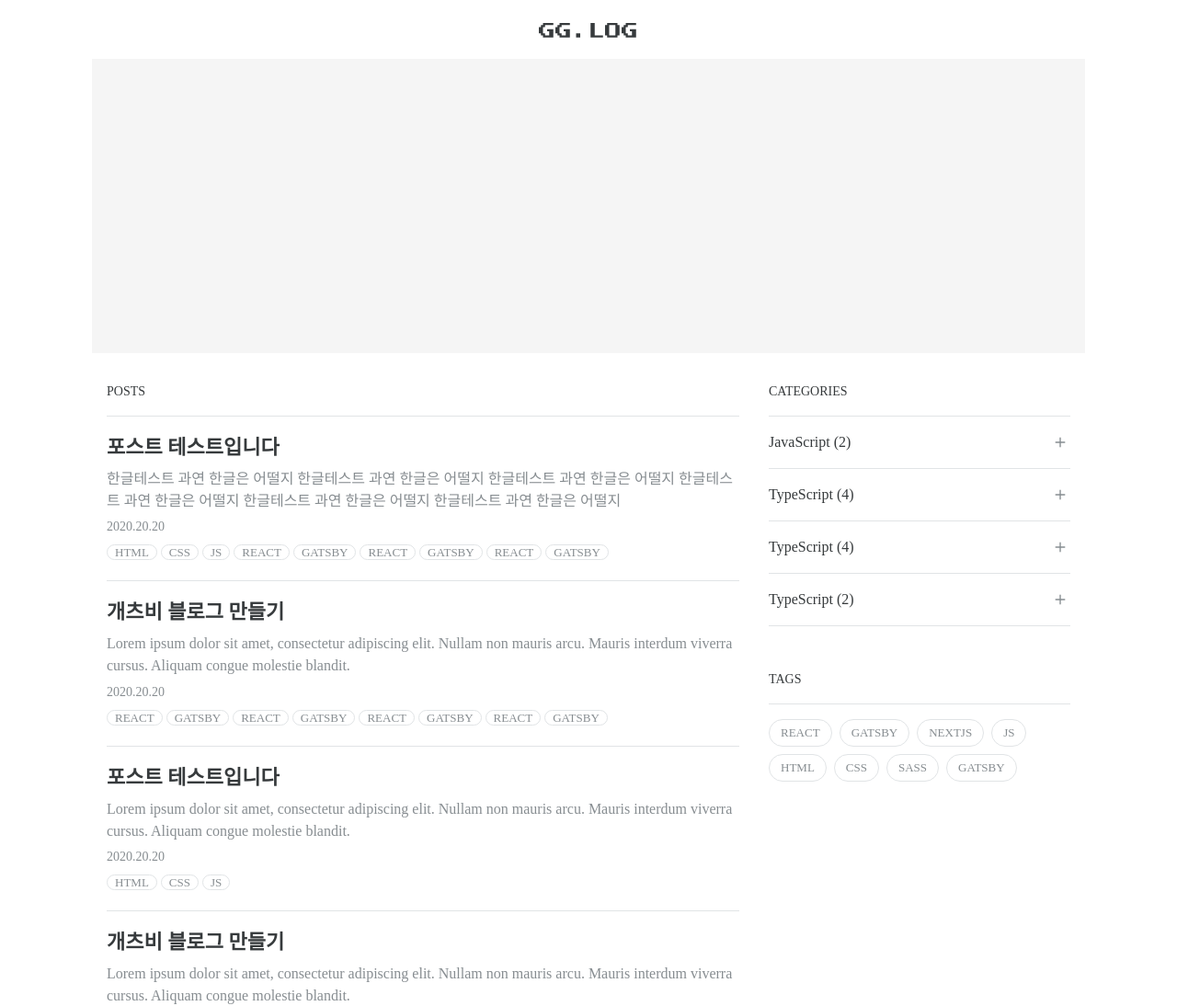
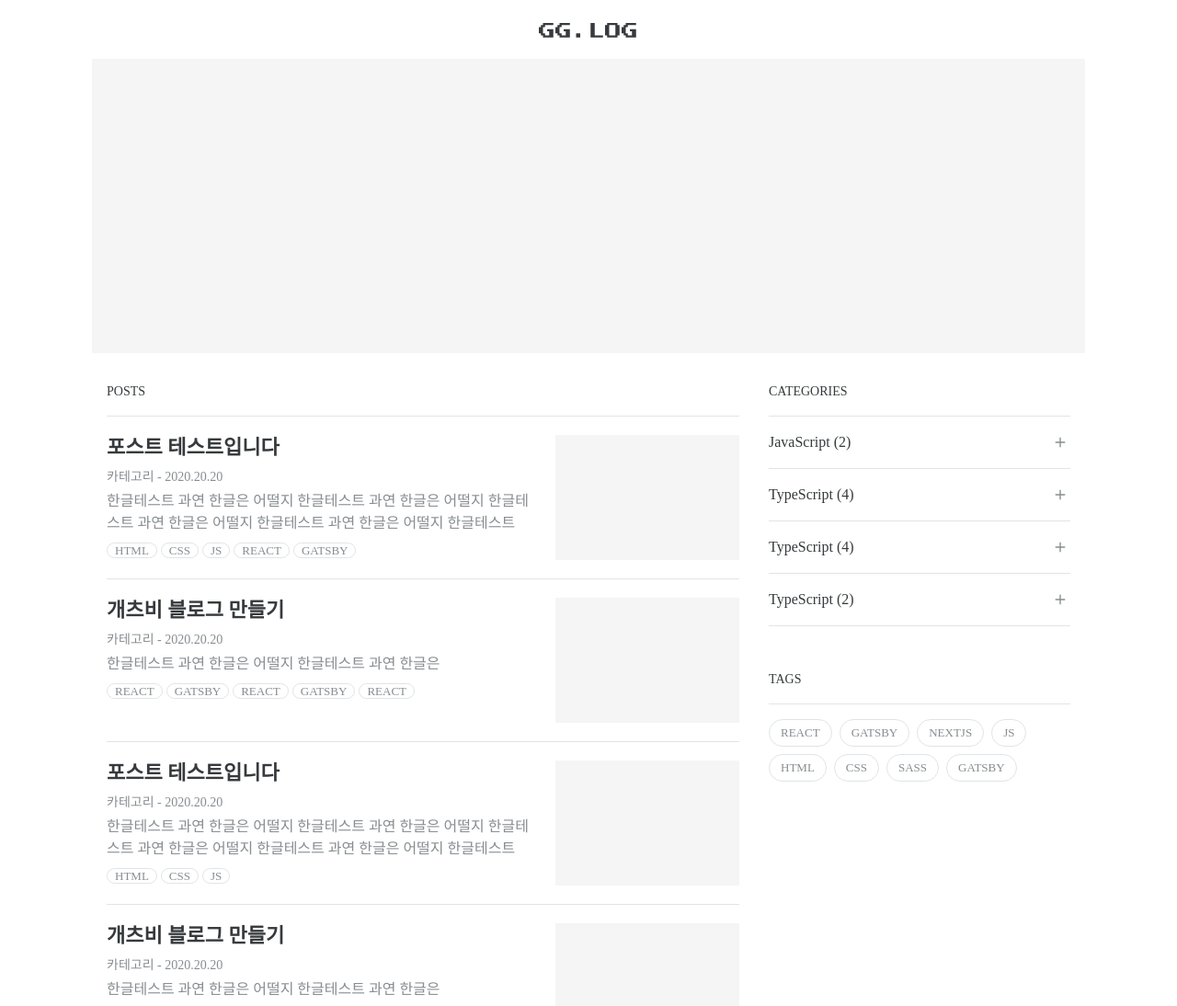
Before and after one commit to lexie-kaia/devlog, a Gatsby site: page / in a window 1280 px wide. Shown: the top 1094 px of the page at 92% size. Built offline with nearby package versions, Linux system fonts and the light colour scheme; Gatsby itself is replaced by a stand-in of ours; a web font is replaced by a local one.

Commit message:
add thumbnail image to PostItem

```diff
--- a/src/components/common/layout.tsx
+++ b/src/components/common/layout.tsx
@@ -15,7 +15,7 @@ const Container = styled.div`
   margin: 0 auto;
   max-width: 1240px;
 
-  @media screen and (min-width: 961px) {
+  @media screen and (min-width: 769px) {
     padding: 0 5rem;
   }
 `;
--- a/src/components/main/postitem.tsx
+++ b/src/components/main/postitem.tsx
@@ -13,9 +13,33 @@ const Wrapper = styled.li`
   padding: 1.25rem 0;
   border-bottom: ${props => `1px solid ${props.theme.color.line}`};
   transition: background 300ms ease-in-out;
+
+  @media screen and (min-width: 577px) {
+    display: flex;
+  }
 `;
 
-const Info = styled.div``;
+const Info = styled.div`
+  @media screen and (min-width: 577px) {
+    flex-grow: 1;
+    margin-right: 1rem;
+  }
+`;
+
+const Thumb = styled.div`
+  overflow: hidden;
+  width: 100%;
+  height: 172px;
+  background: whitesmoke;
+  margin-top: 1rem;
+
+  @media screen and (min-width: 577px) {
+    flex-shrink: 0;
+    margin-top: 0;
+    width: 200px;
+    height: 136px;
+  }
+`;
 
 const Title = styled.h3`
   margin-bottom: 0.5rem;
@@ -32,8 +56,15 @@ const TitleLink = styled(Link)`
   }
 `;
 
+const CategoryAndDate = styled.p`
+  margin-bottom: 0.25rem;
+  color: ${props => props.theme.color.textSub};
+  font-size: 14px;
+  line-height: 20px;
+`;
+
 const Summary = styled.p`
-  margin-bottom: 0.4rem;
+  margin-bottom: 0.5rem;
   font-size: 16px;
   line-height: 24px;
   color: ${props => props.theme.color.textSub};
@@ -44,13 +75,6 @@ const SummaryLink = styled(Link)`
     outline: none;
     text-decoration: underline;
   }
-`;
-
-const Date = styled.p`
-  margin-bottom: 0.5rem;
-  color: ${props => props.theme.color.textSub};
-  font-size: 14px;
-  line-height: 20px;
 `;
 
 const TagList = styled.ul`
@@ -88,10 +112,10 @@ function PostItem({ title, summary, tags, date }: Props) {
         <Title>
           <TitleLink to="/">{title}</TitleLink>
         </Title>
+        <CategoryAndDate>카테고리 - {date}</CategoryAndDate>
         <Summary>
           <SummaryLink to="/">{summary}</SummaryLink>
         </Summary>
-        <Date>{date}</Date>
         <TagList>
           {tags.map(tag => (
             <TagItem key={tag}>
@@ -100,6 +124,7 @@ function PostItem({ title, summary, tags, date }: Props) {
           ))}
         </TagList>
       </Info>
+      <Thumb></Thumb>
     </Wrapper>
   );
 }
--- a/src/pages/index.tsx
+++ b/src/pages/index.tsx
@@ -1,4 +1,5 @@
 import React from 'react';
+import { graphql } from 'gatsby';
 import styled from '@emotion/styled';
 import Layout from '../components/common/layout';
 import Hero from '../components/main/hero';
@@ -10,38 +11,18 @@ import TagItem from '../components/main/tagitem';
 const posts = [
   {
     title: '포스트 테스트입니다',
-    tags: [
-      'html',
-      'css',
-      'js',
-      'react',
-      'gatsby',
-      'react',
-      'gatsby',
-      'react',
-      'gatsby',
-    ],
+    tags: ['html', 'css', 'js', 'react', 'gatsby'],
     id: 1,
     date: '2020.20.20',
     summary:
-      '한글테스트 과연 한글은 어떨지 한글테스트 과연 한글은 어떨지 한글테스트 과연 한글은 어떨지 한글테스트 과연 한글은 어떨지 한글테스트 과연 한글은 어떨지 한글테스트 과연 한글은 어떨지',
+      '한글테스트 과연 한글은 어떨지 한글테스트 과연 한글은 어떨지 한글테스트 과연 한글은 어떨지 한글테스트 과연 한글은 어떨지 한글테스트',
   },
   {
     title: '개츠비 블로그 만들기',
-    tags: [
-      'react',
-      'gatsby',
-      'react',
-      'gatsby',
-      'react',
-      'gatsby',
-      'react',
-      'gatsby',
-    ],
+    tags: ['react', 'gatsby', 'react', 'gatsby', 'react'],
     id: 2,
     date: '2020.20.20',
-    summary:
-      'Lorem ipsum dolor sit amet, consectetur adipiscing elit. Nullam non mauris arcu. Mauris interdum viverra cursus. Aliquam congue molestie blandit.',
+    summary: '한글테스트 과연 한글은 어떨지 한글테스트 과연 한글은',
   },
   {
     title: '포스트 테스트입니다',
@@ -49,23 +30,21 @@ const posts = [
     id: 1,
     date: '2020.20.20',
     summary:
-      'Lorem ipsum dolor sit amet, consectetur adipiscing elit. Nullam non mauris arcu. Mauris interdum viverra cursus. Aliquam congue molestie blandit.',
+      '한글테스트 과연 한글은 어떨지 한글테스트 과연 한글은 어떨지 한글테스트 과연 한글은 어떨지 한글테스트 과연 한글은 어떨지 한글테스트',
   },
   {
     title: '개츠비 블로그 만들기',
     tags: ['react', 'gatsby'],
     id: 2,
     date: '2020.20.20',
-    summary:
-      'Lorem ipsum dolor sit amet, consectetur adipiscing elit. Nullam non mauris arcu. Mauris interdum viverra cursus. Aliquam congue molestie blandit.',
+    summary: '한글테스트 과연 한글은 어떨지 한글테스트 과연 한글은',
   },
   {
     title: '포스트 테스트입니다',
     tags: ['html', 'css', 'js'],
     id: 1,
     date: '2020.20.20',
-    summary:
-      'Lorem ipsum dolor sit amet, consectetur adipiscing elit. Nullam non mauris arcu. Mauris interdum viverra cursus. Aliquam congue molestie blandit.',
+    summary: '한글테스트 과연 한글은 어떨지 한글테스트 과연 한글은',
   },
 ];
 
@@ -115,20 +94,24 @@ const tags = [
   'gatsby',
 ];
 
+type Props = {
+  data: any;
+};
+
 const Main = styled.main`
-  @media screen and (min-width: 768px) {
+  @media screen and (min-width: 961px) {
     display: flex;
   }
 `;
 
 const Left = styled.div`
-  @media screen and (min-width: 768px) {
+  @media screen and (min-width: 961px) {
     flex: 2;
   }
 `;
 
 const Right = styled.div`
-  @media screen and (min-width: 768px) {
+  @media screen and (min-width: 961px) {
     flex: 1;
   }
 `;
@@ -144,7 +127,8 @@ const TagList = styled.ul`
   margin-bottom: -0.5rem;
 `;
 
-function Home() {
+function Home({ data }: Props) {
+  console.log(data);
   return (
     <Layout>
       <Hero />
@@ -190,3 +174,24 @@ function Home() {
 }
 
 export default Home;
+
+export const queryIndex = graphql`
+  query queryIndex {
+    allMdx(
+      sort: { fields: [frontmatter___date, frontmatter___title], order: DESC }
+    ) {
+      nodes {
+        frontmatter {
+          date(formatString: "YYYY.MM.DD")
+          summary
+          thumbnail {
+            publicURL
+          }
+          title
+          tags
+        }
+        id
+      }
+    }
+  }
+`;
```
